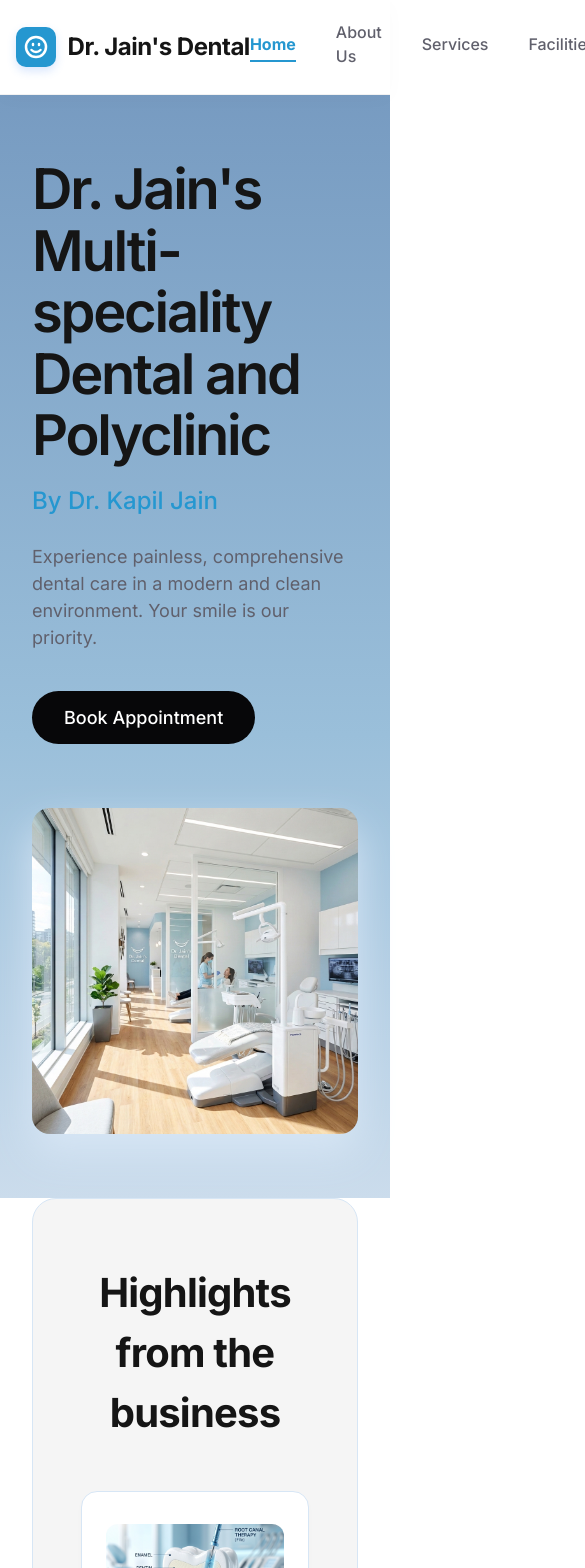
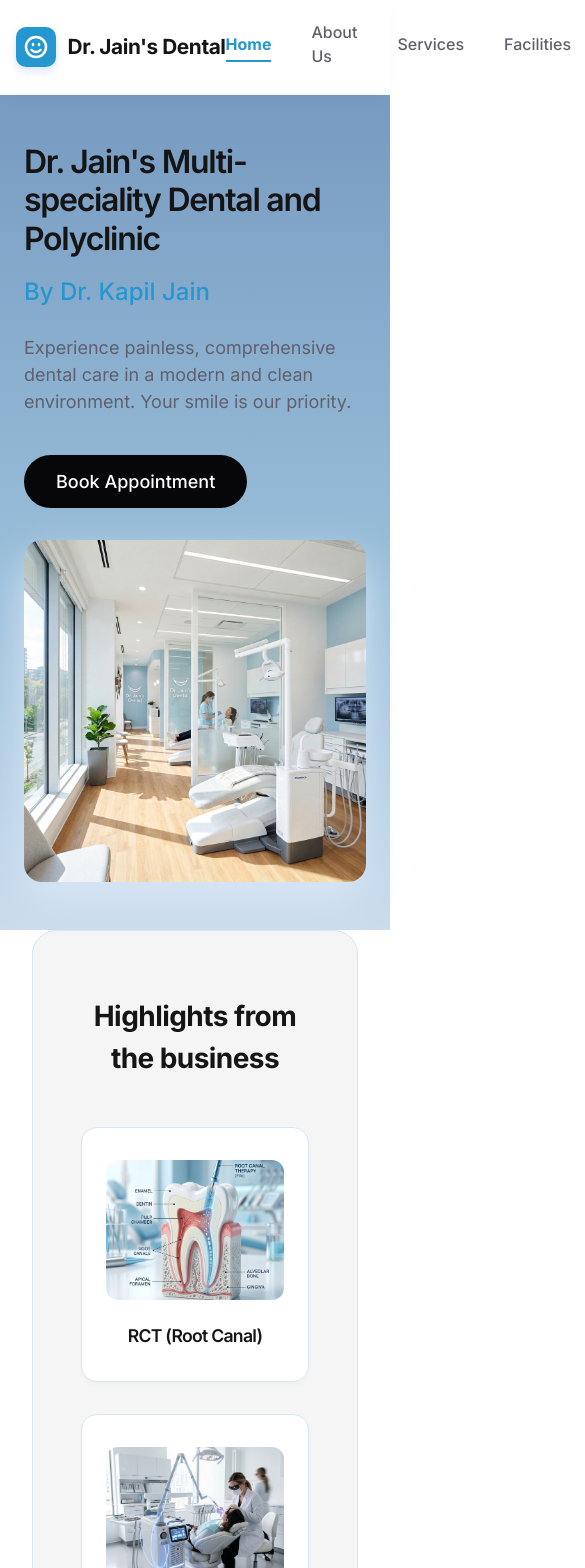
Before and after one commit to bhavyachaturvedi1101-web/Dr-Richa, a React (Vite) app: page / in a window 390 px wide. Shown: the top 1568 px of the page, 585 px wide, since content can reach past the window. Built offline with nearby package versions, Linux system fonts and the light colour scheme.

Commit message:
feat: mobile responsive - hamburger nav, responsive layouts, media queries

```diff
--- a/src/App.css
+++ b/src/App.css
@@ -1,21 +1,108 @@
-.counter {
-  font-size: 16px;
-  padding: 5px 10px;
-  border-radius: 5px;
-  color: var(--accent);
-  background: var(--accent-bg);
-  border: 2px solid transparent;
-  transition: border-color 0.3s;
-  margin-bottom: 24px;
+/* ============================================
+   NAVBAR RESPONSIVE HELPERS
+   ============================================ */
 
-  &:hover {
-    border-color: var(--accent-border);
+/* Hide hamburger on desktop, show nav links */
+.desktop-nav {
+  display: flex !important;
+}
+.mobile-nav {
+  display: none !important;
+}
+
+/* On mobile: hide desktop nav, show hamburger */
+@media (max-width: 768px) {
+  .desktop-nav {
+    display: none !important;
   }
-  &:focus-visible {
-    outline: 2px solid var(--accent);
-    outline-offset: 2px;
+  .mobile-nav {
+    display: flex !important;
   }
 }
+
+/* ============================================
+   HERO SECTION - MOBILE
+   ============================================ */
+@media (max-width: 768px) {
+  .hero-section {
+    flex-direction: column !important;
+    padding: 3rem 1.5rem !important;
+    gap: 2rem !important;
+  }
+  .hero-title {
+    font-size: 2.2rem !important;
+  }
+}
+
+/* ============================================
+   ABOUT PAGE SPLIT LAYOUT - MOBILE
+   ============================================ */
+@media (max-width: 768px) {
+  .split-block {
+    flex-direction: column !important;
+  }
+  .split-block-reverse {
+    flex-direction: column !important;
+  }
+  .about-image-wrapper {
+    min-height: 280px !important;
+  }
+}
+
+/* ============================================
+   GENERAL CARDS GRIDS - MOBILE
+   ============================================ */
+@media (max-width: 600px) {
+  .highlights-grid {
+    grid-template-columns: 1fr !important;
+  }
+  .awards-grid {
+    grid-template-columns: 1fr !important;
+  }
+}
+
+/* ============================================
+   SECTIONS PADDING - MOBILE
+   ============================================ */
+@media (max-width: 768px) {
+  section {
+    padding-top: 3rem !important;
+    padding-bottom: 3rem !important;
+  }
+}
+
+/* ============================================
+   FONT SIZES - MOBILE
+   ============================================ */
+@media (max-width: 768px) {
+  h1 {
+    font-size: 2rem !important;
+    line-height: 1.2 !important;
+  }
+  h2 {
+    font-size: 1.75rem !important;
+  }
+}
+
+/* ============================================
+   FOOTER - MOBILE
+   ============================================ */
+@media (max-width: 600px) {
+  .footer-container {
+    flex-direction: column !important;
+    gap: 2rem !important;
+  }
+}
+
+/* ============================================
+   CONTACT PAGE - MOBILE
+   ============================================ */
+@media (max-width: 768px) {
+  .contact-grid {
+    grid-template-columns: 1fr !important;
+  }
+}
+
 
 .hero {
   position: relative;
--- a/src/components/Footer.jsx
+++ b/src/components/Footer.jsx
@@ -4,7 +4,7 @@ import { MapPin, Phone, Clock } from 'lucide-react';
 export default function Footer() {
   return (
     <footer style={styles.footer}>
-      <div style={styles.container}>
+      <div style={styles.container} className="footer-container">
         <div style={styles.column}>
           <h3 style={styles.title}>Dr. Jain's Dental & Polyclinic</h3>
           <p style={styles.text}>Providing excellent and painless dental care in Mandsaur.</p>
--- a/src/components/Hero.jsx
+++ b/src/components/Hero.jsx
@@ -3,7 +3,7 @@ import { motion } from 'framer-motion';
 
 export default function Hero() {
   return (
-    <section style={styles.heroSection}>
+    <section style={styles.heroSection} className="hero-section">
       <motion.div
         initial="hidden"
         animate="visible"
@@ -16,7 +16,7 @@ export default function Hero() {
         }}
         style={styles.content}
       >
-        <motion.h1 variants={{ hidden: { opacity: 0, y: 20 }, visible: { opacity: 1, y: 0, transition: { duration: 0.6 } } }} style={styles.title}>
+        <motion.h1 variants={{ hidden: { opacity: 0, y: 20 }, visible: { opacity: 1, y: 0, transition: { duration: 0.6 } } }} style={styles.title} className="hero-title">
           Dr. Jain's Multi-speciality Dental and Polyclinic
         </motion.h1>
         <motion.p variants={{ hidden: { opacity: 0, y: 20 }, visible: { opacity: 1, y: 0, transition: { duration: 0.6 } } }} style={styles.subtitle}>
--- a/src/components/Navbar.jsx
+++ b/src/components/Navbar.jsx
@@ -1,10 +1,11 @@
-import React from 'react';
+import React, { useState } from 'react';
 import { Link, useLocation } from 'react-router-dom';
-import { Smile } from 'lucide-react';
-import { motion } from 'framer-motion';
+import { Smile, Menu, X } from 'lucide-react';
+import { motion, AnimatePresence } from 'framer-motion';
 
 export default function Navbar() {
   const location = useLocation();
+  const [menuOpen, setMenuOpen] = useState(false);
 
   const navLinks = [
     { name: 'Home', path: '/' },
@@ -14,20 +15,23 @@ export default function Navbar() {
     { name: 'Contact', path: '/contact' }
   ];
 
+  const toggleMenu = () => setMenuOpen(!menuOpen);
+  const closeMenu = () => setMenuOpen(false);
+
   return (
     <nav style={styles.nav}>
       <div style={styles.container}>
 
         {/* Logo Section */}
-        <Link to="/" style={styles.logoWrapper}>
+        <Link to="/" style={styles.logoWrapper} onClick={closeMenu}>
           <div style={styles.logoIcon}>
             <Smile size={24} color="#ffffff" strokeWidth={2.5} />
           </div>
           <span style={styles.logoText}>Dr. Jain's Dental</span>
         </Link>
 
-        {/* Links Section */}
-        <div style={styles.links}>
+        {/* Desktop Links */}
+        <div style={styles.links} className="desktop-nav">
           {navLinks.map((link) => {
             const isActive = location.pathname === link.path;
             return (
@@ -47,32 +51,76 @@ export default function Navbar() {
           })}
         </div>
 
-        {/* CTA Section (Optional but adds professional feel) */}
-        <div style={styles.ctaWrapper}>
+        {/* Desktop CTA */}
+        <div style={styles.ctaWrapper} className="desktop-nav">
           <Link to="/contact" style={styles.ctaButton}>
             Book Appointment
           </Link>
         </div>
 
+        {/* Mobile Hamburger */}
+        <button
+          onClick={toggleMenu}
+          style={styles.hamburger}
+          className="mobile-nav"
+          aria-label="Toggle menu"
+        >
+          {menuOpen ? <X size={26} color="var(--neutral-ink)" /> : <Menu size={26} color="var(--neutral-ink)" />}
+        </button>
       </div>
+
+      {/* Mobile Dropdown Menu */}
+      <AnimatePresence>
+        {menuOpen && (
+          <motion.div
+            style={styles.mobileMenu}
+            initial={{ opacity: 0, y: -10 }}
+            animate={{ opacity: 1, y: 0 }}
+            exit={{ opacity: 0, y: -10 }}
+            transition={{ duration: 0.2 }}
+          >
+            {navLinks.map((link) => {
+              const isActive = location.pathname === link.path;
+              return (
+                <Link
+                  key={link.name}
+                  to={link.path}
+                  onClick={closeMenu}
+                  style={{
+                    ...styles.mobileLink,
+                    color: isActive ? 'var(--brand-surgical-blue)' : 'var(--neutral-ink)',
+                    fontWeight: isActive ? '700' : '500',
+                    backgroundColor: isActive ? 'var(--neutral-cloud-gray)' : 'transparent'
+                  }}
+                >
+                  {link.name}
+                </Link>
+              );
+            })}
+            <Link to="/contact" onClick={closeMenu} style={styles.mobileCta}>
+              Book Appointment
+            </Link>
+          </motion.div>
+        )}
+      </AnimatePresence>
     </nav>
   );
 }
 
 const styles = {
   nav: {
-    backgroundColor: 'rgba(255, 255, 255, 0.95)',
+    backgroundColor: 'rgba(255, 255, 255, 0.97)',
     backdropFilter: 'blur(12px)',
     position: 'sticky',
     top: 0,
-    zIndex: 50,
+    zIndex: 1000,
     borderBottom: '1px solid rgba(0,0,0,0.05)',
     boxShadow: '0 4px 20px rgba(0,0,0,0.02)'
   },
   container: {
-    maxWidth: '1440px', // Wider professional container
+    maxWidth: '1440px',
     margin: '0 auto',
-    padding: '1.25rem 4%', // Dynamic wide padding
+    padding: '1.25rem 4%',
     display: 'flex',
     justifyContent: 'space-between',
     alignItems: 'center'
@@ -90,10 +138,11 @@ const styles = {
     display: 'flex',
     alignItems: 'center',
     justifyContent: 'center',
-    boxShadow: '0 4px 10px rgba(59, 130, 246, 0.2)'
+    boxShadow: '0 4px 10px rgba(59, 130, 246, 0.2)',
+    flexShrink: 0
   },
   logoText: {
-    fontSize: '1.5rem',
+    fontSize: '1.3rem',
     fontWeight: '800',
     color: 'var(--neutral-ink)',
     letterSpacing: '-0.02em',
@@ -125,5 +174,38 @@ const styles = {
     boxShadow: '0 4px 12px rgba(59, 130, 246, 0.3)',
     transition: 'transform 0.2s',
     whiteSpace: 'nowrap'
+  },
+  hamburger: {
+    display: 'none',
+    background: 'none',
+    border: 'none',
+    cursor: 'pointer',
+    padding: '0.25rem',
+    borderRadius: '8px'
+  },
+  mobileMenu: {
+    display: 'flex',
+    flexDirection: 'column',
+    backgroundColor: '#ffffff',
+    padding: '1rem 1.5rem 1.5rem',
+    borderTop: '1px solid var(--neutral-sky-tint)',
+    gap: '0.25rem',
+    boxShadow: '0 10px 20px rgba(0,0,0,0.05)'
+  },
+  mobileLink: {
+    padding: '0.85rem 1rem',
+    borderRadius: '10px',
+    fontSize: '1.05rem',
+    transition: 'all 0.15s ease'
+  },
+  mobileCta: {
+    marginTop: '0.75rem',
+    backgroundColor: 'var(--brand-surgical-blue)',
+    color: '#ffffff',
+    padding: '1rem',
+    borderRadius: '12px',
+    fontWeight: '600',
+    fontSize: '1rem',
+    textAlign: 'center'
   }
 };
--- a/src/index.css
+++ b/src/index.css
@@ -26,6 +26,7 @@ body {
   color: var(--neutral-charcoal);
   line-height: 1.5;
   -webkit-font-smoothing: antialiased;
+  overflow-x: hidden;
 }
 
 h1, h2, h3, h4, h5, h6 {
@@ -42,3 +43,69 @@ a {
 button {
   font-family: inherit;
 }
+
+img {
+  max-width: 100%;
+  height: auto;
+}
+
+/* ============================================
+   HERO SECTION - MOBILE
+   ============================================ */
+@media (max-width: 768px) {
+  /* Hero */
+  section[style*="min-height: 80vh"] {
+    padding: 3rem 1.5rem !important;
+    gap: 2rem !important;
+  }
+}
+
+/* ============================================
+   GLOBAL SECTION PADDING - MOBILE
+   ============================================ */
+@media (max-width: 768px) {
+  section {
+    padding-left: 1rem !important;
+    padding-right: 1rem !important;
+  }
+
+  h1 {
+    font-size: 2rem !important;
+    line-height: 1.2 !important;
+  }
+
+  h2 {
+    font-size: 1.75rem !important;
+  }
+
+  h3 {
+    font-size: 1.1rem !important;
+  }
+}
+
+/* ============================================
+   ABOUT PAGE - MOBILE
+   ============================================ */
+@media (max-width: 768px) {
+  /* Split layout blocks go column */
+  div[style*="splitBlock"] {
+    flex-direction: column !important;
+  }
+
+  div[style*="bannerBlock"] {
+    padding: 2rem 1.5rem !important;
+  }
+}
+
+/* ============================================
+   HIGHLIGHTS SECTION - MOBILE
+   ============================================ */
+@media (max-width: 600px) {
+  div[style*="highlightsGrid"] {
+    grid-template-columns: 1fr !important;
+  }
+}
+
+/* ============================================
+   MOBILE NAV - handled in Navbar.jsx
+   ============================================ */
--- a/src/pages/About.jsx
+++ b/src/pages/About.jsx
@@ -31,7 +31,7 @@ export default function About() {
         <div style={styles.content}>
 
           {/* Section 1: Meet Dr. Jain */}
-          <div style={styles.splitBlock}>
+          <div style={styles.splitBlock} className="split-block">
             <motion.div
               style={styles.imageWrapper}
               initial={{ opacity: 0, x: -30 }}
@@ -85,7 +85,7 @@ export default function About() {
           </motion.div>
 
           {/* Section 3: Our Philosophy */}
-          <div style={styles.splitBlockReverse}>
+          <div style={styles.splitBlockReverse} className="split-block-reverse">
             <motion.div
               style={styles.imageWrapper}
               initial={{ opacity: 0, x: 30 }}
```
